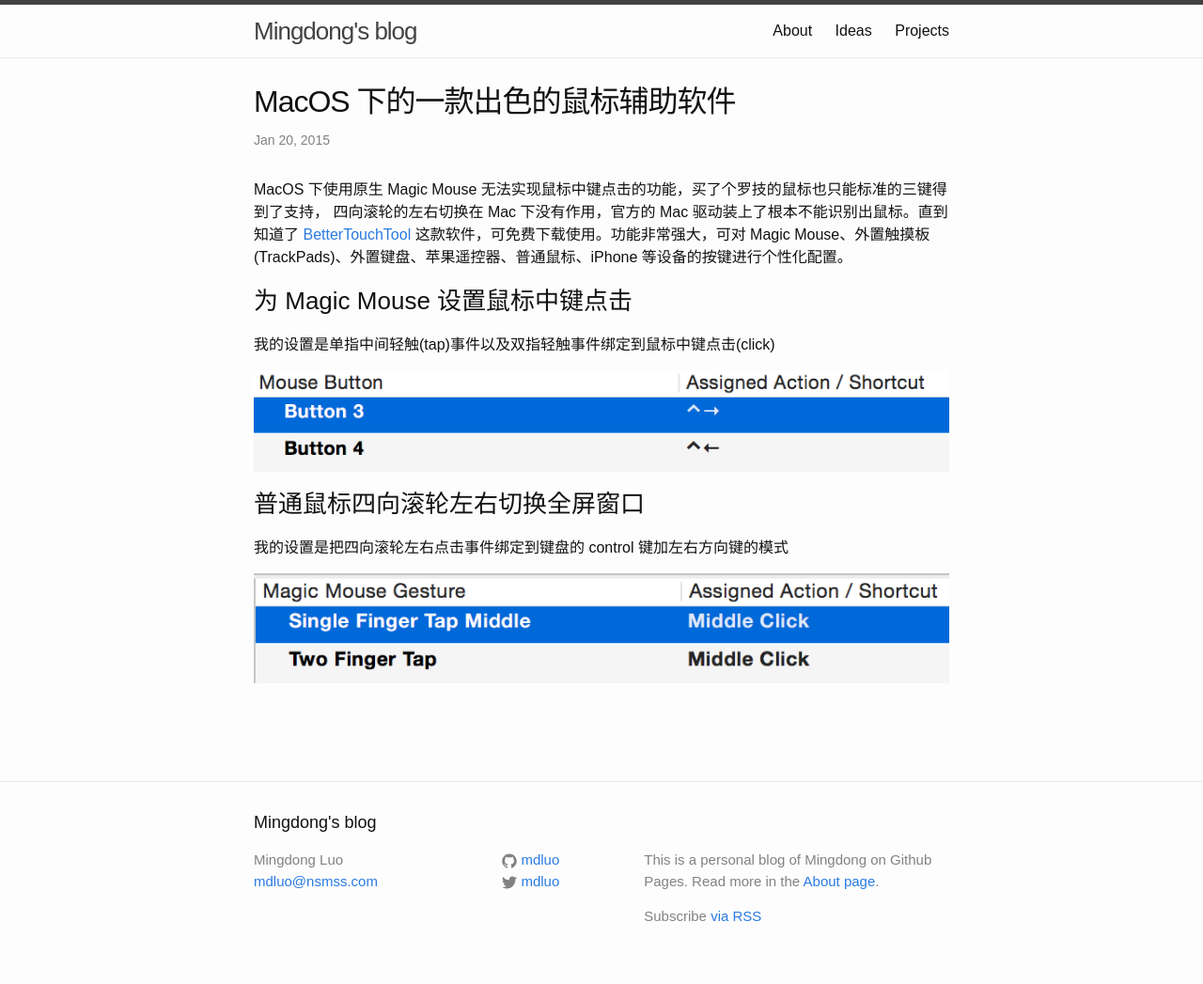
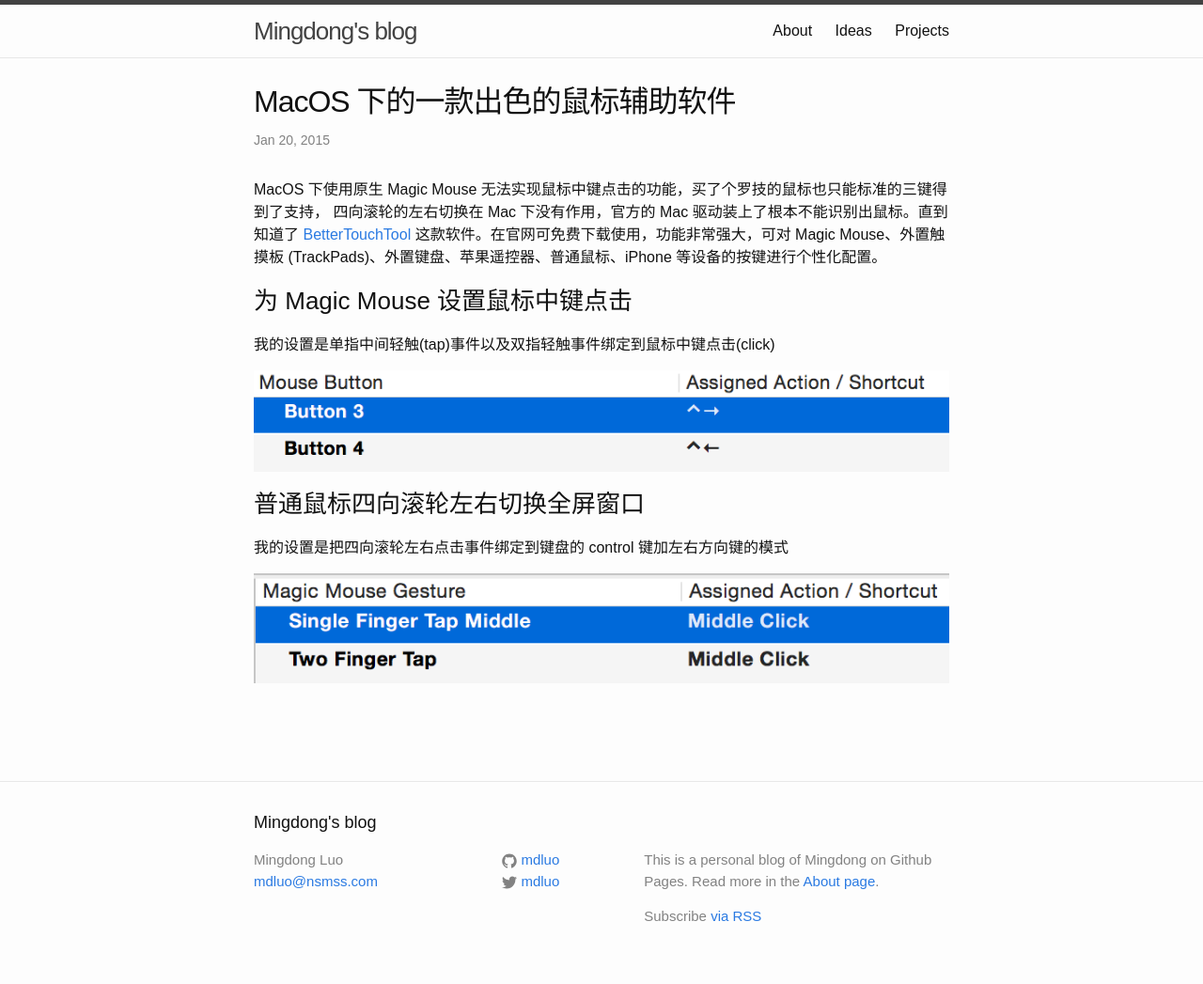
Before and after one commit to itfen/md, a Jekyll site: the page built from _posts/2015-01-20-better-touch-tool-on-mac-os-x.md, in a window 1280 px wide. Shown: the whole page at 94% size. Built offline with Jekyll 4.4.1, drawn with Linux system fonts in a browser that asks for light colours; comment, search, counter and statistics services are not loaded.

Commit message:
Update post

```diff
--- a/_posts/2015-01-20-better-touch-tool-on-mac-os-x.md
+++ b/_posts/2015-01-20-better-touch-tool-on-mac-os-x.md
@@ -8,7 +8,7 @@
 
 MacOS 下使用原生 Magic Mouse 无法实现鼠标中键点击的功能，买了个罗技的鼠标也只能标准的三键得到了支持，
 四向滚轮的左右切换在 Mac 下没有作用，官方的 Mac 驱动装上了根本不能识别出鼠标。直到知道了 [BetterTouchTool][BetterTouchTool]
-这款软件，可免费下载使用。功能非常强大，可对 Magic Mouse、外置触摸板 (TrackPads)、外置键盘、苹果遥控器、普通鼠标、iPhone
+这款软件。在官网可免费下载使用，功能非常强大，可对 Magic Mouse、外置触摸板 (TrackPads)、外置键盘、苹果遥控器、普通鼠标、iPhone
 等设备的按键进行个性化配置。
 
 ### 为 Magic Mouse 设置鼠标中键点击
```
